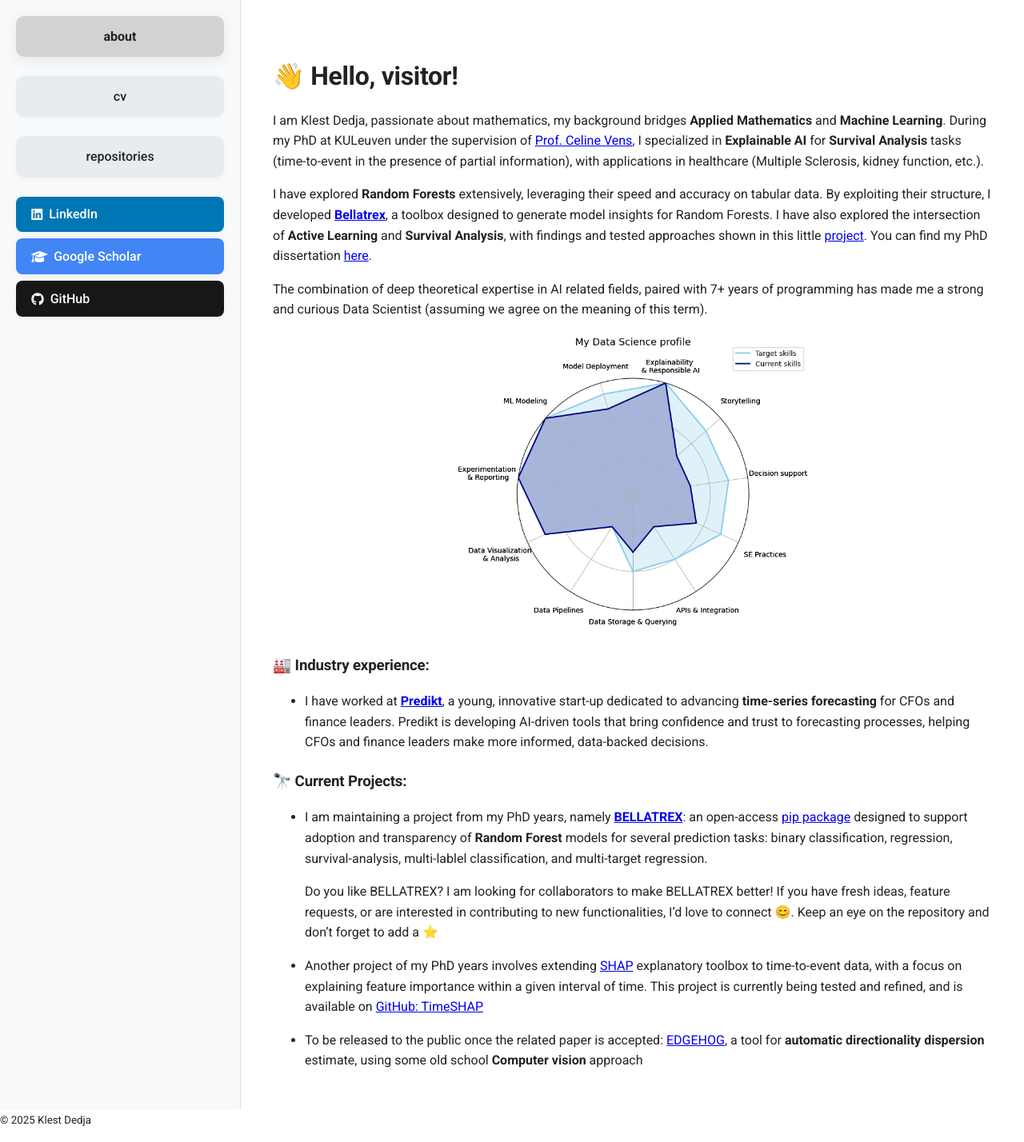
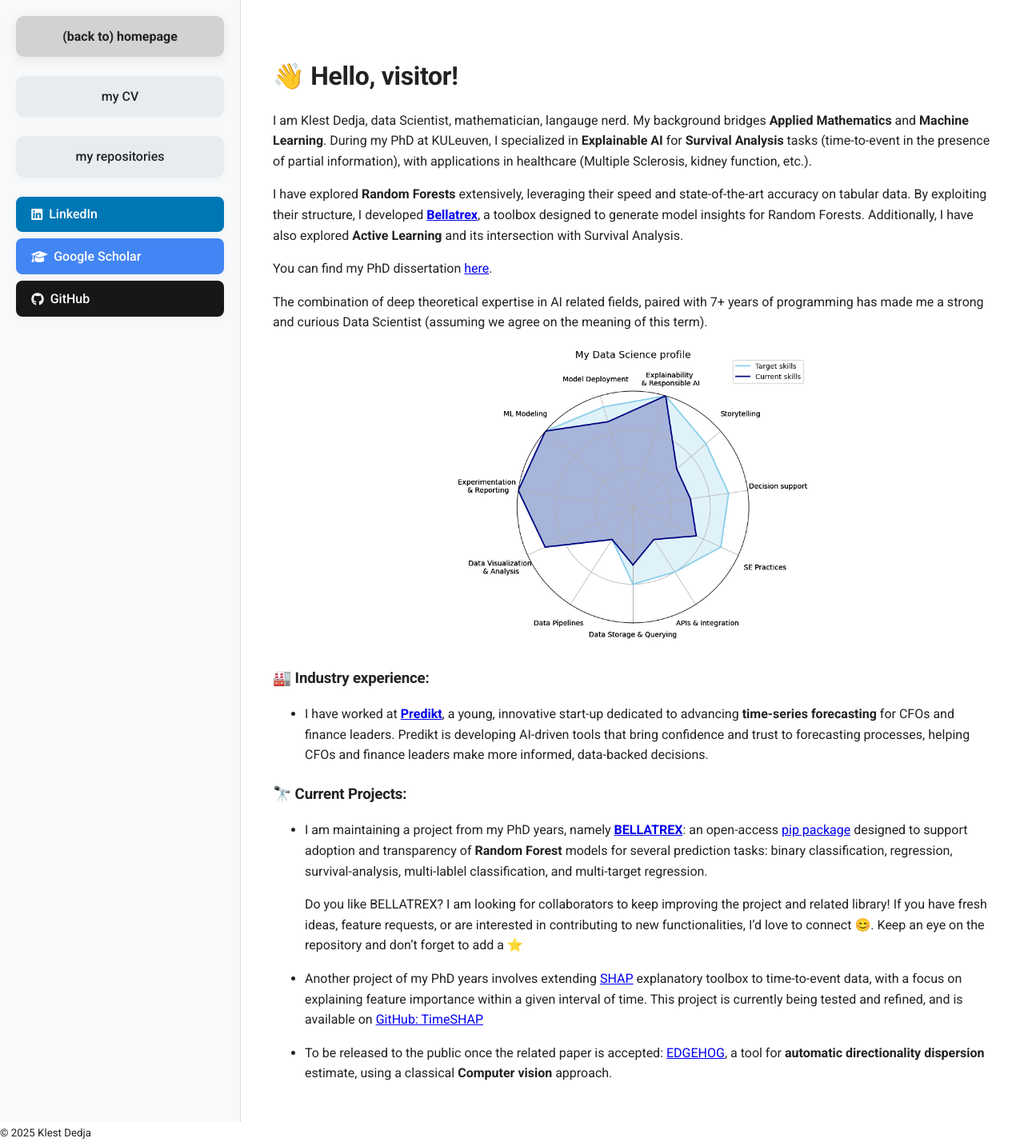
Before and after one commit to KlestDedja/klestdedja.github.io, a Jekyll site: the page built from index.md, in a window 1280 px wide. Shown: the whole page at 80% size. Built offline with Jekyll 4.4.1, drawn with Linux system fonts in a browser that asks for light colours.

Commit message:
redice redundant info

```diff
--- a/_config.yml
+++ b/_config.yml
@@ -4,6 +4,6 @@ theme: jekyll-theme-cayman
 url: "https://klestdedja.github.io"
 
 nav:
-  - { title: "about", url: "/" }
-  - { title: "cv", url: "/cv" }
-  - { title: "repositories", url: "/repositories" }
+  - { title: "(back to) homepage", url: "/" }
+  - { title: "my CV", url: "/cv" }
+  - { title: "my repositories", url: "/repositories" }
--- a/index.md
+++ b/index.md
@@ -5,9 +5,10 @@ title: "Klest Dedja's website"
 
 # 👋 Hello, visitor!
 
-I am Klest Dedja, passionate about mathematics, my background bridges **Applied Mathematics** and **Machine Learning**. During my PhD at KULeuven under the supervision of [Prof. Celine Vens](https://kulak.kuleuven.be/~celine.vens/index.html), I specialized in **Explainable AI** for **Survival Analysis** tasks (time-to-event in the presence of partial information), with applications in healthcare (Multiple Sclerosis, kidney function, etc.).
+I am Klest Dedja, data Scientist, mathematician, langauge nerd. My background bridges **Applied Mathematics** and **Machine Learning**. During my PhD at KULeuven, I specialized in **Explainable AI** for **Survival Analysis** tasks (time-to-event in the presence of partial information), with applications in healthcare (Multiple Sclerosis, kidney function, etc.).
 
-I have explored **Random Forests** extensively, leveraging their speed and accuracy on tabular data. By exploiting their structure, I developed [**Bellatrex**](https://github.com/klestdedja/bellatrex), a toolbox designed to generate model insights for Random Forests. I have also explored the intersection of **Active Learning** and **Survival Analysis**, with findings and tested approaches shown in this little [project](https://github.com/klestdedja/AL-SA-paper-material).
+I have explored **Random Forests** extensively, leveraging their speed and state-of-the-art accuracy on tabular data. By exploiting their structure, I developed [**Bellatrex**](https://github.com/klestdedja/bellatrex), a toolbox designed to generate model insights for Random Forests. Additionally, I have also explored **Active Learning** and its intersection with Survival Analysis.
+
 You can find my PhD dissertation [here](https://lirias.kuleuven.be/retrieve/dff3deaa-efd3-45e2-833c-e6db47d88434).
 
 The combination of deep theoretical expertise in AI related fields, paired with 7+ years of programming has made me a strong and curious Data Scientist (assuming we agree on the meaning of this term).
@@ -24,12 +25,12 @@ The combination of deep theoretical expertise in AI related fields, paired with
 
 - I am maintaining a project from my PhD years, namely **[BELLATREX](https://github.com/klestdedja/bellatrex)**: an open-access [pip package](https://pypi.org/project/bellatrex/) designed to support adoption and transparency of **Random Forest** models for several prediction tasks: binary classification, regression, survival-analysis, multi-lablel classification, and multi-target regression.
 
-  Do you like BELLATREX? I am looking for collaborators to make BELLATREX better! If you have fresh ideas, feature requests, or are interested in contributing to new functionalities, I’d love to connect 😊.
+  Do you like BELLATREX? I am looking for collaborators to keep improving the project and related library! If you have fresh ideas, feature requests, or are interested in contributing to new functionalities, I’d love to connect 😊.
    Keep an eye on the repository and don't forget to add a ⭐️
 
 - Another project of my PhD years involves extending [SHAP](https://shap.readthedocs.io/en/latest/) explanatory toolbox to time-to-event data, with a focus on explaining feature importance within a given interval of time. This project is currently being tested and refined, and is available on [GitHub: TimeSHAP](https://github.com/klestdedja/timeSHAP)
 
-- To be released to the public once the related paper is accepted: [EDGEHOG](https://github.com/klestdedja/directionality), a tool for **automatic directionality dispersion** estimate, using some old school **Computer vision** approach
+- To be released to the public once the related paper is accepted: [EDGEHOG](https://github.com/klestdedja/directionality), a tool for **automatic directionality dispersion** estimate, using a classical **Computer vision** approach.
 
 
 <!--
```
